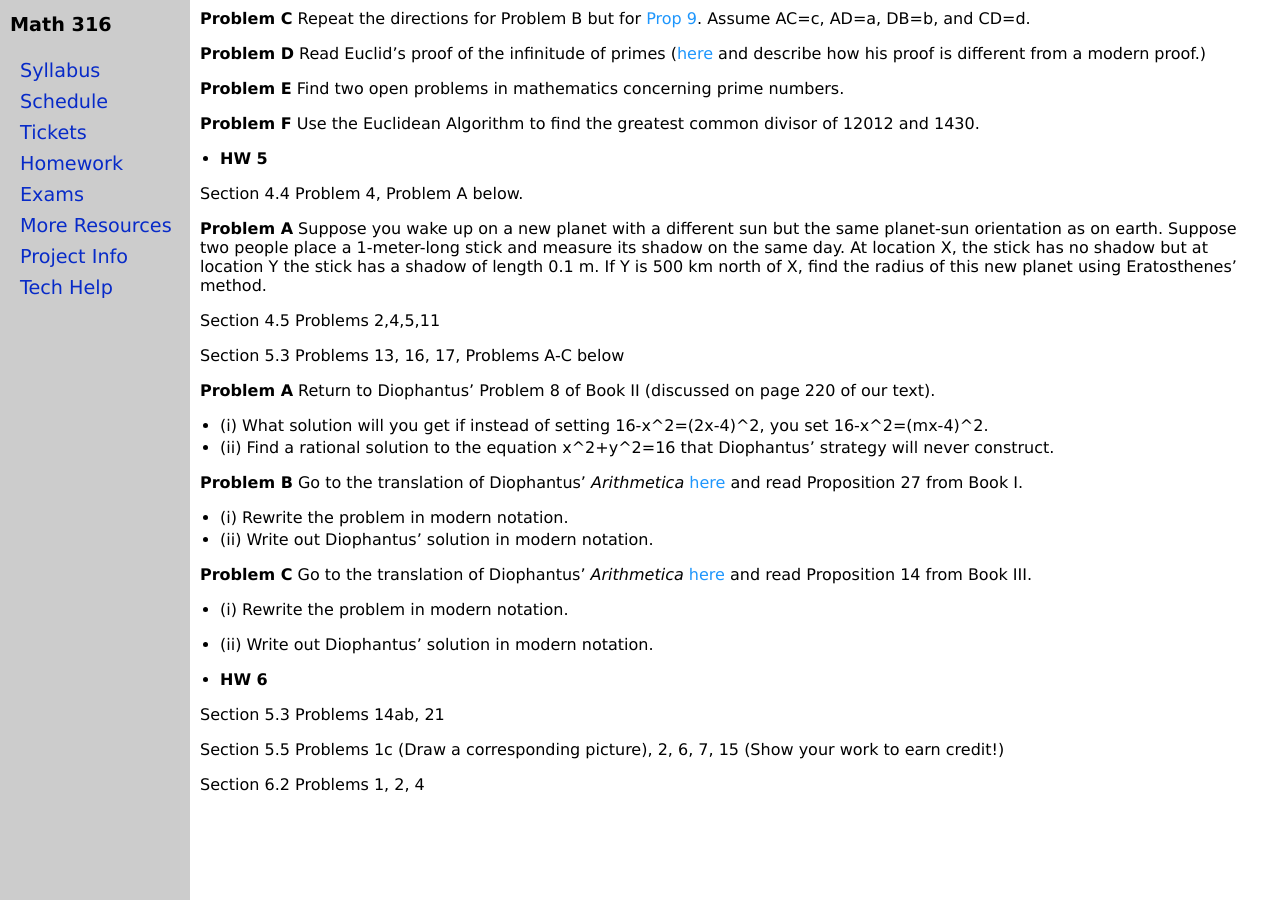
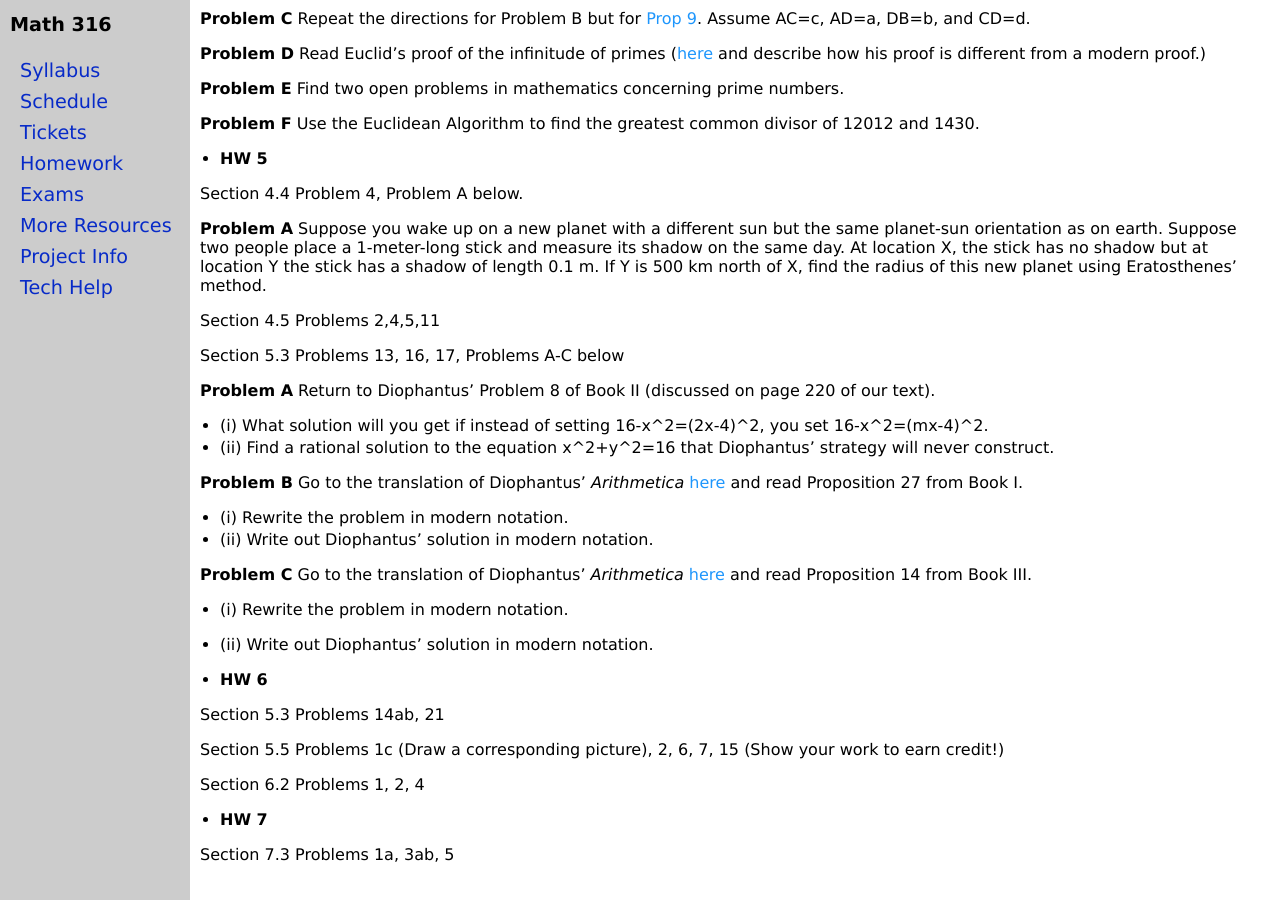
Before and after one commit to jrfaudree/HOM, a Jekyll site: the page built from homework.md, in a window 1280 px wide and 900 px high, scrolled down 1188 px. Built offline with Jekyll 4.4.1, drawn with Linux system fonts in a browser that asks for light colours.

Commit message:
Update homework.md

```diff
--- a/homework.md
+++ b/homework.md
@@ -105,6 +105,8 @@ Section 5.5 Problems 1c (Draw a corresponding picture), 2, 6, 7, 15 (Show your w
 
 Section 6.2 Problems 1, 2, 4
 
-[comment]: <> ( Section 7.3 Problems 1a, 3ab, 5)
+* **HW 7**
+
+Section 7.3 Problems 1a, 3ab, 5
 
 [comment]: <> ( Section 8.2 Problem 3  )
```
